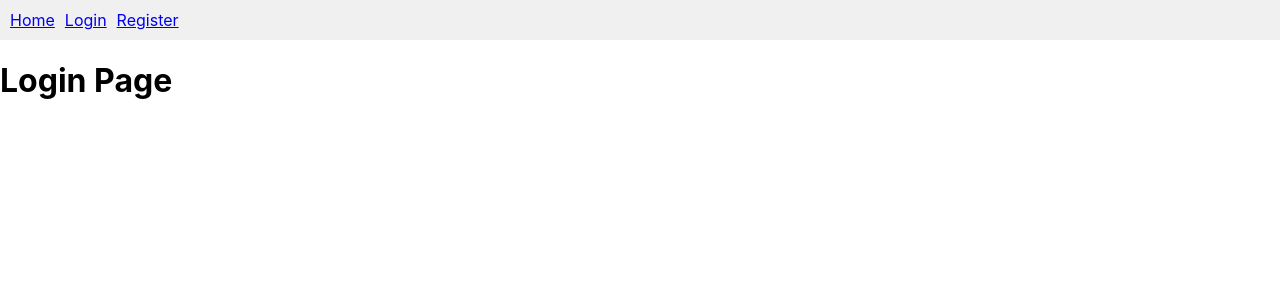
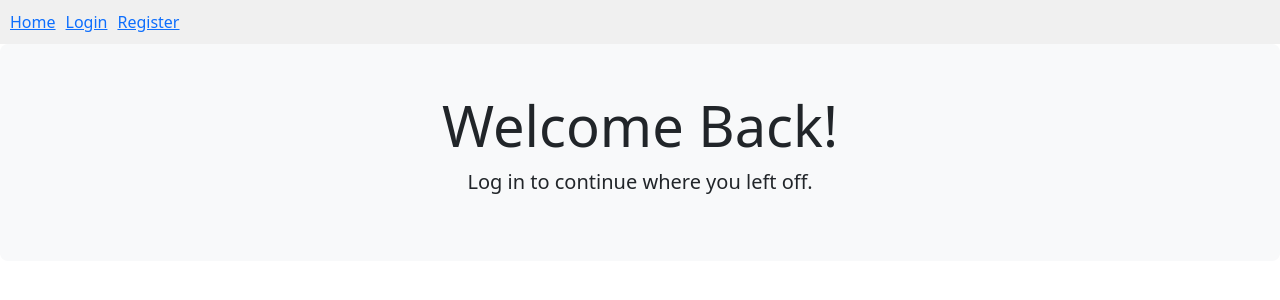
Before and after one commit to serodigital/Fragcents, a React (Create React App) app in the folder Client/my-react-app/: page /login in a window 1280 px wide. Shown: the top 300 px of the page. Built offline with nearby package versions, Linux system fonts and the light colour scheme.

Commit message:
Bootstrap jumbotron
title , subtitle

```diff
--- a/Client/my-react-app/package.json
+++ b/Client/my-react-app/package.json
@@ -11,7 +11,7 @@
     "react": "^18.2.0",
     "react-dom": "^18.2.0",
     "react-router-dom": "^6.28.1",
-    "react-scripts": "5.0.1",
+    "react-scripts": "^5.0.1",
     "web-vitals": "^4.2.4"
   },
   "scripts": {
--- /dev/null
+++ b/Client/my-react-app/src/components/Jumbotron.js
@@ -0,0 +1,13 @@
+import React from "react";
+import "bootstrap/dist/css/bootstrap.min.css";
+
+const Jumbotron = ({ title, subtitle }) => {
+  return (
+    <div className="jumbotron bg-light p-5 mb-4 rounded-3 text-center">
+      <h1 className="display-4">{title}</h1>
+      <p className="lead">{subtitle}</p>
+    </div>
+  );
+};
+
+export default Jumbotron;
--- a/Client/my-react-app/src/pages/LoginPage.js
+++ b/Client/my-react-app/src/pages/LoginPage.js
@@ -1,7 +1,16 @@
 import React from 'react';
+import Jumbotron from "../components/Jumbotron";
+
 
 const LoginPage = () => {
-    return <h1>Login Page</h1>;
+    return (
+        <div>
+          <Jumbotron
+            title="Welcome Back!"
+            subtitle="Log in to continue where you left off."
+          />
+        </div>
+      );
 };
 
 export default LoginPage;
--- a/package.json
+++ b/package.json
@@ -2,6 +2,7 @@
   "dependencies": {
     "bcrypt": "^5.1.1",
     "bcryptjs": "^2.4.3",
+    "bootstrap": "^5.3.3",
     "dotenv": "^16.4.7",
     "express-ejs-layouts": "^2.5.1",
     "jsonwebtoken": "^9.0.2",
```
Also changed, not shown: 2 other files (tests, documents, lock files or other folders).
